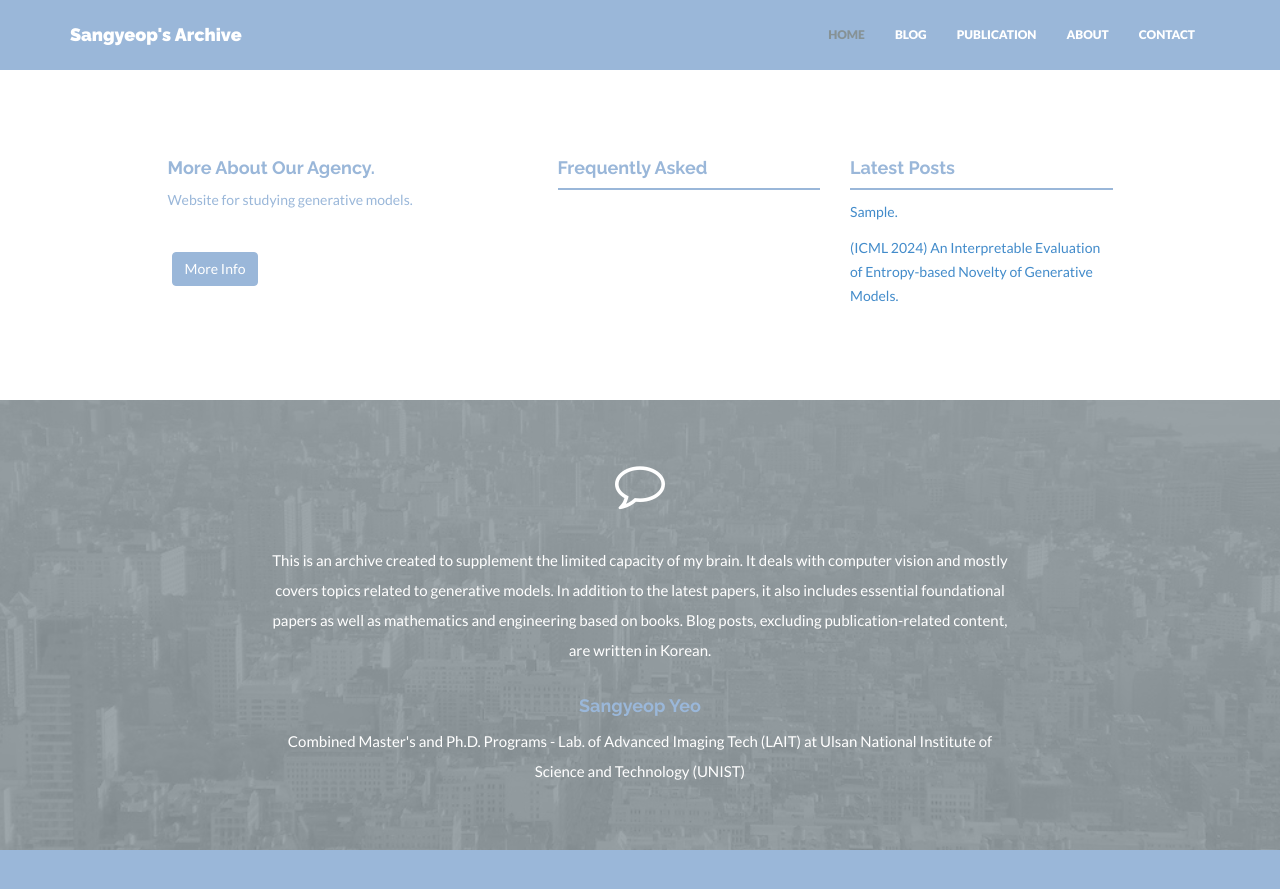
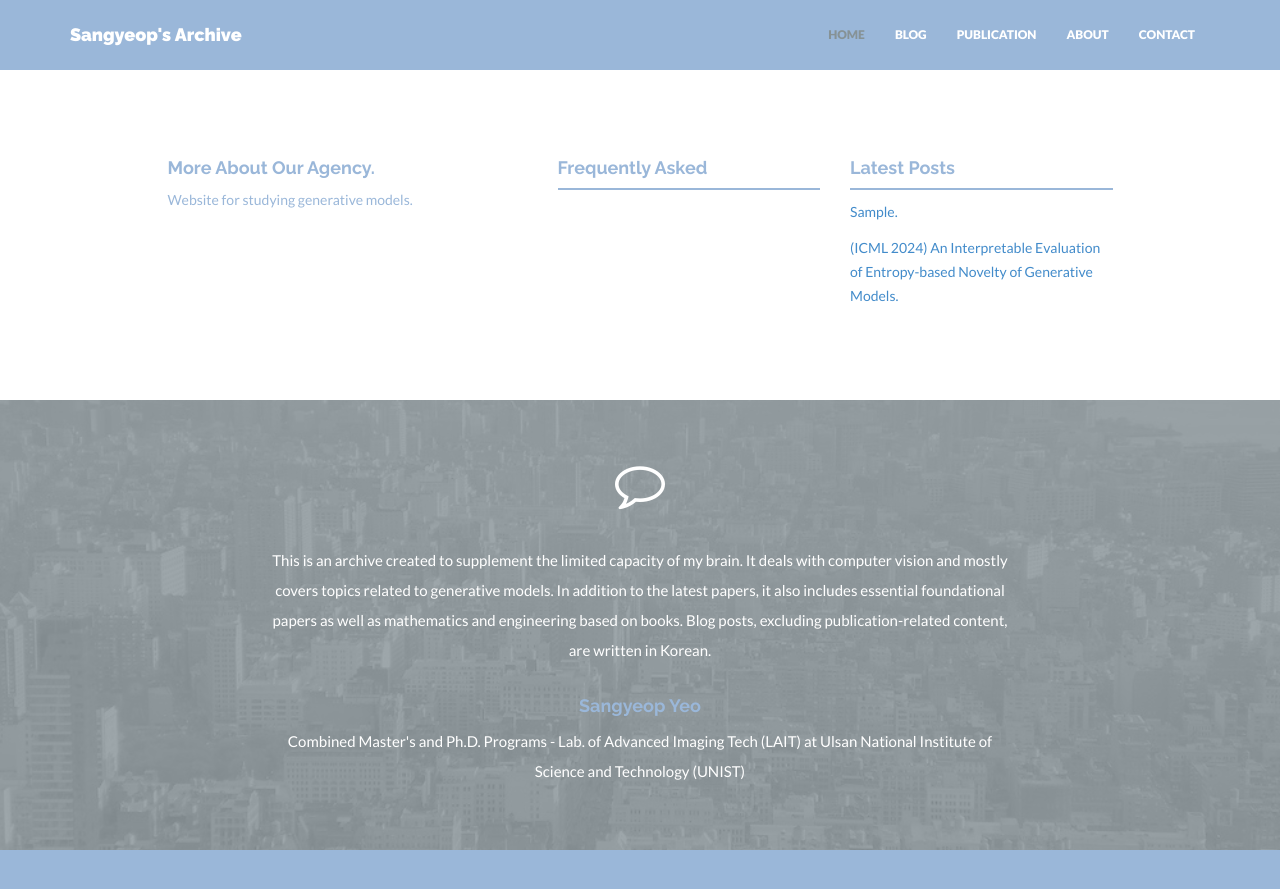
Before and after one commit to SangyeopYeo/SangyeopYeo.github.io, a Jekyll site: the page built from index.html, in a window 1280 px wide and 900 px high, scrolled down 1440 px. Shown: the top 889 px of the window. Built offline with Jekyll 4.4.1, drawn with Linux system fonts in a browser that asks for light colours; nearby versions of some CDN libraries.

Commit message:
about_button_remove

```diff
--- a/index.html
+++ b/index.html
@@ -39,8 +39,10 @@ permalink: /
         <div class="col-lg-4 col-lg-offset-1">
             <h4>More About Our Agency.</h4>
             <p>{{ site.about }}</p>
-            <p><br/><a href="{{ "/about/" | prepend: site.baseurl }}" class="btn btn-theme">More Info</a></p>
+            <p><br/><a href="{{ "/about/" | prepend: site.baseurl }}"></a></p>
         </div>
+            <!-- <p><br/><a href="{{ "/about/" | prepend: site.baseurl }}" class="btn btn-theme">More Info</a></p>
+        </div> -->
 
         <div class="col-lg-3">
             <h4>Frequently Asked</h4>
```
